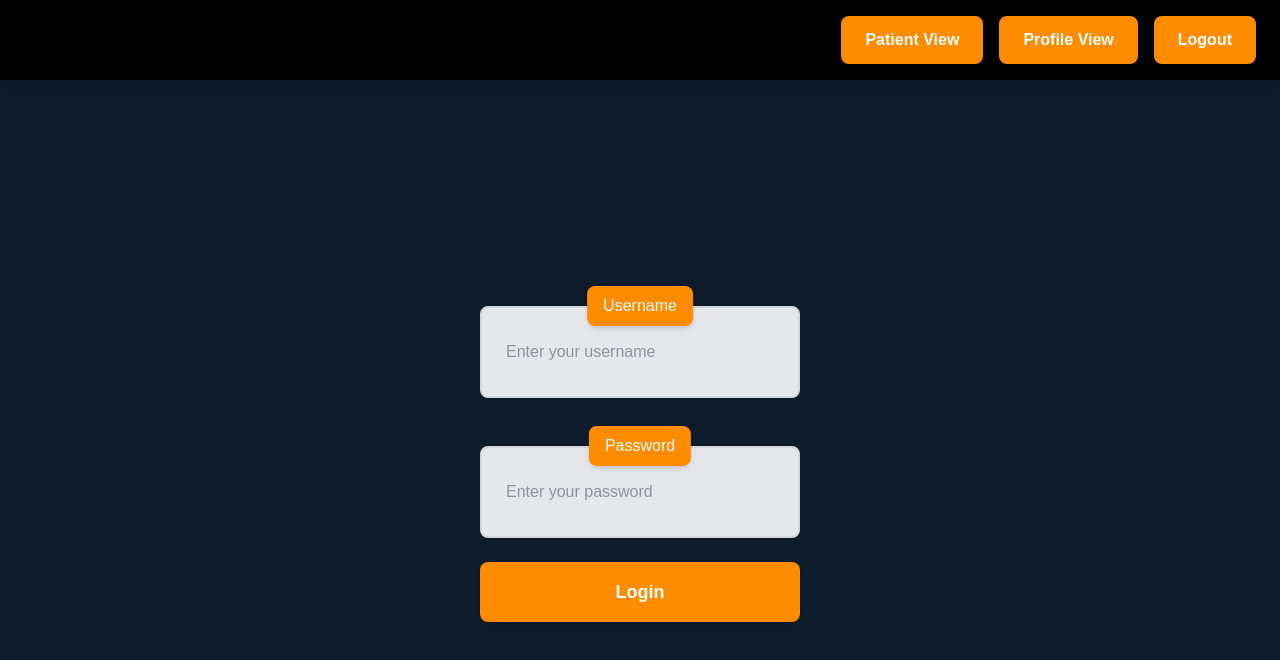
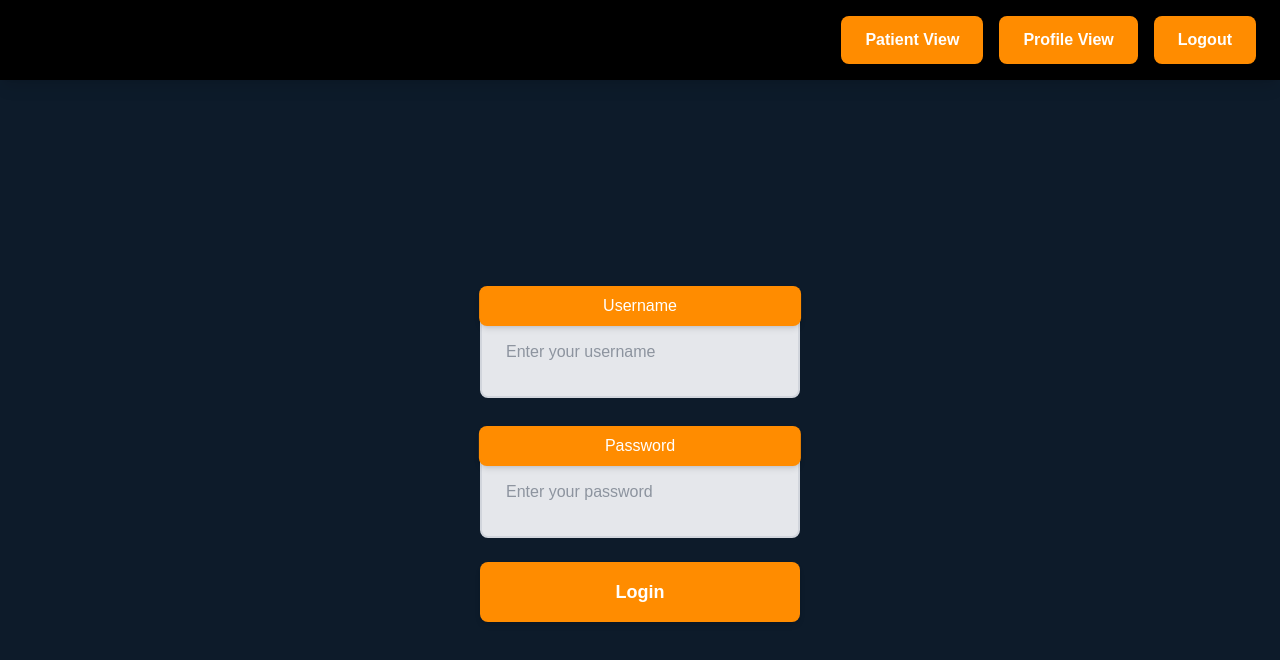
Before and after one commit to TomasSoors/HackTopia-AE, a Next.js app in the folder frontend/: page / in a window 1280 px wide. Shown: the top 660 px of the page. Built offline with nearby package versions, Linux system fonts and the light colour scheme.

Commit message:
login functionality werkt volledig

```diff
--- a/frontend/src/pages/LoginPage.js
+++ b/frontend/src/pages/LoginPage.js
@@ -1,3 +1,5 @@
+'use client'
+
 import { useState } from "react";
 import axios from "axios";
 
@@ -29,7 +31,7 @@ export default function HomePage() {
             <div className="w-80">
                 {/* Username Input */}
                 <div className="relative w-full mb-12">
-                    <p className="absolute top-0 left-1/2 -translate-x-1/2 -translate-y-1/2 bg-[#FF8C00] text-white px-4 py-2 rounded-lg text-center shadow-md">
+                    <p className="absolute top-0 left-1/2 -translate-x-1/2 -translate-y-1/2 bg-[#FF8C00] text-white px-31 py-2 rounded-lg text-center shadow-md">
                         Username
                     </p>
                     <input
@@ -43,7 +45,7 @@ export default function HomePage() {
 
                 {/* Password Input */}
                 <div className="relative w-full mb-6">
-                    <p className="absolute top-0 left-1/2 -translate-x-1/2 -translate-y-1/2 bg-[#FF8C00] text-white px-4 py-2 rounded-lg text-center shadow-md">
+                    <p className="absolute top-0 left-1/2 -translate-x-1/2 -translate-y-1/2 bg-[#FF8C00] text-white px-31.5 py-2 rounded-lg text-center shadow-md">
                         Password
                     </p>
                     <input
```
